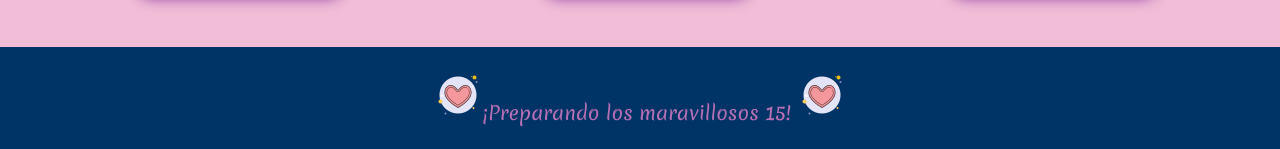
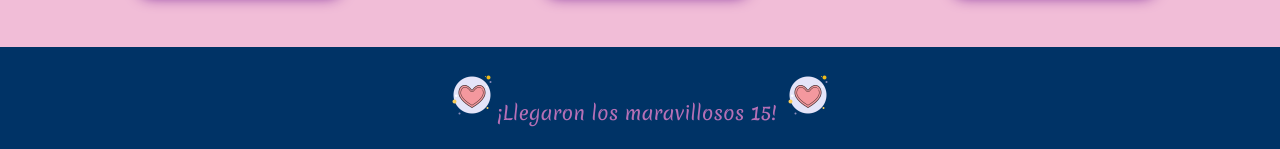
Before and after one commit to Vero1357/lourdes, a plain HTML site: page pages/fotos.html in a window 1280 px wide. Shown: the part 1271-1420 px from the top of the page. Drawn offline with Linux system fonts and the light colour scheme.

Commit message:
modificacion de footer

```diff
--- a/pages/fotos.html
+++ b/pages/fotos.html
@@ -130,7 +130,7 @@
         <h2></h2>
         <div class="redes">
             <p>
-                <img src="/images/icons8-me-gusta-50.png">¡Preparando los maravillosos 15! <img src="/images/icons8-me-gusta-50.png" >
+                <img src="/images/icons8-me-gusta-50.png">¡Llegaron los maravillosos 15! <img src="/images/icons8-me-gusta-50.png" >
             </p>
             <br>
         </div>
```
Also changed, not shown: index.html (+1 -1 lines), pages/momentos.html (+1 -1 lines), pages/regalos.html (+1 -1 lines), pages/videos.html (+1 -1 lines).
